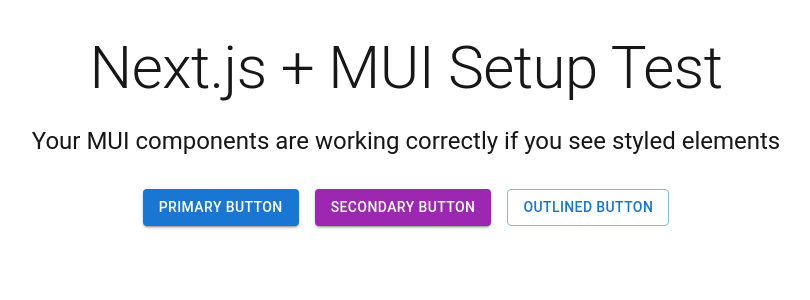
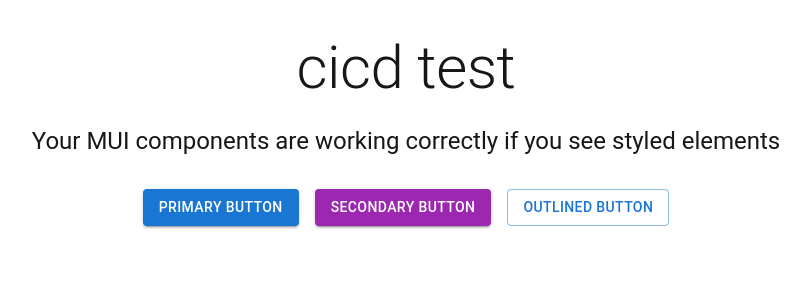
Before and after one commit to Dispatch-AI-com/frontend, a Next.js app: page / in a window 1280 px wide. Shown: the top 300 px of the page, without its empty margins (234-1044 px from the left). Built offline with nearby package versions, Linux system fonts and the light colour scheme.

Commit message:
cicd test

```diff
--- a/src/app/page.tsx
+++ b/src/app/page.tsx
@@ -7,7 +7,7 @@
     <Container maxWidth="md">
       <Box sx={{ my: 4, textAlign: 'center' }}>
         <Typography variant="h2" component="h1" gutterBottom>
-          Next.js + MUI Setup Test
+          cicd test
         </Typography>
         <Typography variant="h5" component="h2" gutterBottom>
           Your MUI components are working correctly if you see styled elements
```
